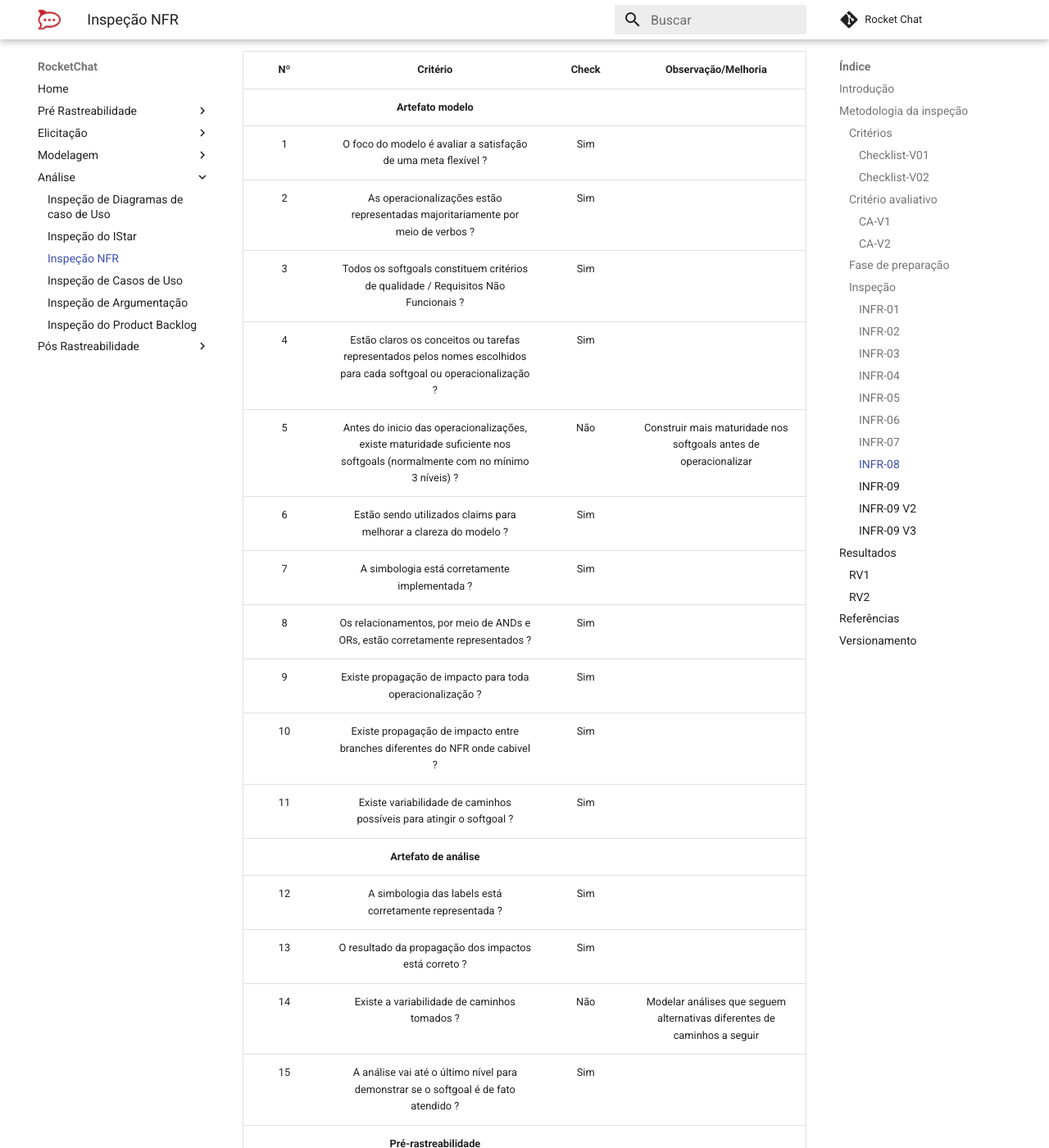
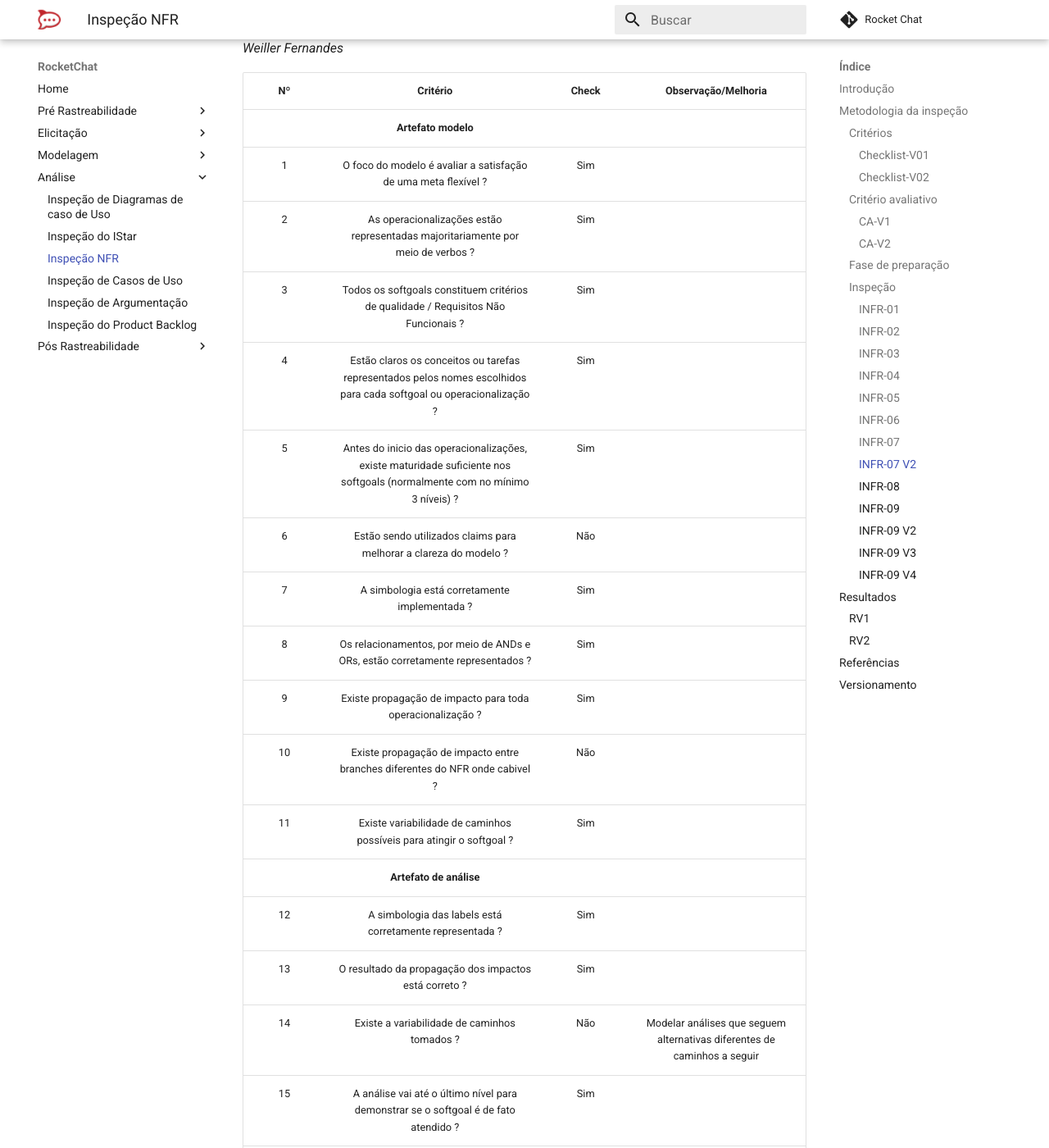
Before and after one commit to MarcosNBJ/2019.1-RocketChat, an MkDocs documentation site: the page built from docs/Análise/NFR.md, in a window 1280 px wide and 1400 px high, scrolled down 21756 px. Shown: the whole window at 82% size. Built offline with MkDocs 1.6.1 and Material for MkDocs 9.7.7, drawn with Linux system fonts in a browser that asks for light colours; comment, search, counter and statistics services are not loaded; some of the changed text lies outside the part shown.

Commit message:
adding INFR09-V4 and INFR07-V2 inspections

```diff
--- a/docs/Análise/NFR.md
+++ b/docs/Análise/NFR.md
@@ -444,6 +444,44 @@
 ||**Veredito do inspetor**||
 ||Ruim||
 
+#### INFR-07 V2
+
+_Inspeção da versão 02 do [NFR-07](../Modelagem/nfr.md#nfr07-manutenabilidade) refatorado após ter sido reprovado pela análise anterior, por Weiller Fernandes_
+
+|Nº|Critério|Check|Observação/Melhoria|
+|:--:|:--:|:--:|:--:|
+||**Artefato modelo**|||
+|1|O foco do modelo é avaliar a satisfação de uma meta flexível ?|Sim||
+|2|As operacionalizações estão representadas majoritariamente por meio de verbos ?|Sim||
+|3|Todos os softgoals constituem critérios de qualidade / Requisitos Não Funcionais ?|Sim||
+|4|Estão claros os conceitos ou tarefas representados pelos nomes escolhidos para cada softgoal ou operacionalização ?|Sim||
+|5|Antes do inicio das  operacionalizações, existe maturidade suficiente nos softgoals (normalmente com no mínimo 3 níveis) ?|Sim||
+|6|Estão sendo utilizados claims para melhorar a clareza do modelo ?|Não||
+|7| A simbologia está corretamente implementada ?|Sim||
+|8|Os relacionamentos, por meio de ANDs e ORs, estão corretamente representados ?|Sim||
+|9|Existe propagação de impacto para  toda operacionalização ?|Sim||
+|10|Existe propagação de impacto entre branches diferentes do NFR onde cabivel ? |Não||
+|11|Existe variabilidade de caminhos possíveis para atingir o softgoal ?|Sim||
+||**Artefato de análise**|||
+|12|A simbologia das labels está corretamente representada ?|Sim||
+|13|O resultado da propagação dos impactos está correto ?|Sim||
+|14|Existe a variabilidade de caminhos tomados ?|Não|Modelar análises que seguem alternativas diferentes de caminhos a seguir|
+|15| A análise vai até o último nível para demonstrar se o softgoal é de fato atendido ?|Sim||
+||**Pré-rastreabilidade**||
+|16|Existe rastro no artefato ?|Não|Adicionar rastro para mostrar o que justifica o colocado no NFR|
+|17|O artefato possuí versionamento ?|Sim||
+
+||**Resultados**||
+|:--:|:--:|:--:|
+|**Importância**|**Critérios não atendidos**|**Pontuação total dos defeitos**|
+|Alta|1|3|
+|Médio|0|0|
+|Baixo|3|3|
+|**Total**|4|6|
+||**Conclusão**||
+||Artefato aprovado, pois a pontuação dos defeitos está dentro da tolerância estabelecida. Poucas melhorias são necessárias||
+||**Veredito do inspetor**||
+||Bom||
 
 #### INFR-08
 
@@ -632,6 +670,45 @@
 ||**Veredito do inspetor**||
 ||Ruim||
 
+#### INFR-09 V4
+
+_Inspeção da versão 02 do [NFR-09](../Modelagem/nfr.md#nfr09-conectividade) refatorado após ter sido reprovado pela análise anterior, por Weiller Fernandes_
+
+|Nº|Critério|Check|Observação/Melhoria|
+|:--:|:--:|:--:|:--:|
+||**Artefato modelo**|||
+|1|O foco do modelo é avaliar a satisfação de uma meta flexível ?|Sim||
+|2|As operacionalizações estão representadas majoritariamente por meio de verbos ?|Sim||
+|3|Todos os softgoals constituem critérios de qualidade / Requisitos Não Funcionais ?|Sim||
+|4|Estão claros os conceitos ou tarefas representados pelos nomes escolhidos para cada softgoal ou operacionalização ?|Sim||
+|5|Antes do inicio das  operacionalizações, existe maturidade suficiente nos softgoals (normalmente com no mínimo 3 níveis) ?|Sim||
+|6|Estão sendo utilizados claims para melhorar a clareza do modelo ?|Sim||
+|7| A simbologia está corretamente implementada ?|Sim||
+|8|Os relacionamentos, por meio de ANDs e ORs, estão corretamente representados ?|Sim||
+|9|Existe propagação de impacto para  toda operacionalização ?|Sim||
+|10|Existe propagação de impacto entre branches diferentes do NFR onde cabivel ? |Não||
+|11|Existe variabilidade de caminhos possíveis para atingir o softgoal ?|Sim||
+||**Artefato de análise**|||
+|12|A simbologia das labels está corretamente representada ?|Sim||
+|13|O resultado da propagação dos impactos está correto ?|Sim||
+|14|Existe a variabilidade de caminhos tomados ?|Não|Modelar análises que seguem alternativas diferentes de caminhos a seguir|
+|15| A análise vai até o último nível para demonstrar se o softgoal é de fato atendido ?|Sim||
+||**Pré-rastreabilidade**||
+|16|Existe rastro no artefato ?|Não|Adicionar rastro para mostrar o que justifica o colocado no NFR|
+|17|O artefato possuí versionamento ?|Sim||
+
+||**Resultados**||
+|:--:|:--:|:--:|
+|**Importância**|**Critérios não atendidos**|**Pontuação total dos defeitos**|
+|Alta|1|3|
+|Médio|0|0|
+|Baixo|2|2|
+|**Total**|3|5|
+||**Conclusão**||
+||Artefato aprovado, pois a pontuação dos defeitos está dentro da tolerância estabelecida. Poucas melhorias são necessárias||
+||**Veredito do inspetor**||
+||Bom||
+
 
 ## Resultados
 
@@ -674,6 +751,8 @@
 
 Como pode ser visto, o principal problema encontrado é a váriabilidade de caminhos análisados no artefato de análise do NFR. Logo após, vem um problema de maior importância, que é a falta de rastro no artefato, algo que precisa ser melhorado em quase todos os NFR análisados. Por fim, um outro erro cuja recorrência foi significativa, foi o erro referente a falta de maturidade na hora de começar as operacionalizações.
 
+* Observação: Após as primeiras análises terem sido feitas, e 2 modelos terem sido reprovados, foi feito um trabalho de refatoração com estes modelos, que consequentemente tiveram novas versões e novas análises. Nestas novas análises os modelos foram considerados aprovados.
+
 
 ## Referências
 
@@ -702,3 +781,4 @@
 | 09/05/2019 | 2.4 | Adição da segunda análise do NFR09 | André Lucas |
 | 09/05/2019 | 2.5 | Adição do consenço para a INFR09 | André Lucas e Marcos Nery|
 | 09/05/2019 | 2.6 | Refatoração dos resultados | Marcos Nery|
+| 23/06/2019 | 2.7 | Adição das inspeções INFR-07 V2 e INFR-09 V4 | Weiller Fernandes |
```
Also changed, not shown: docs/Modelagem/nfr.md (+1 -1 lines).
